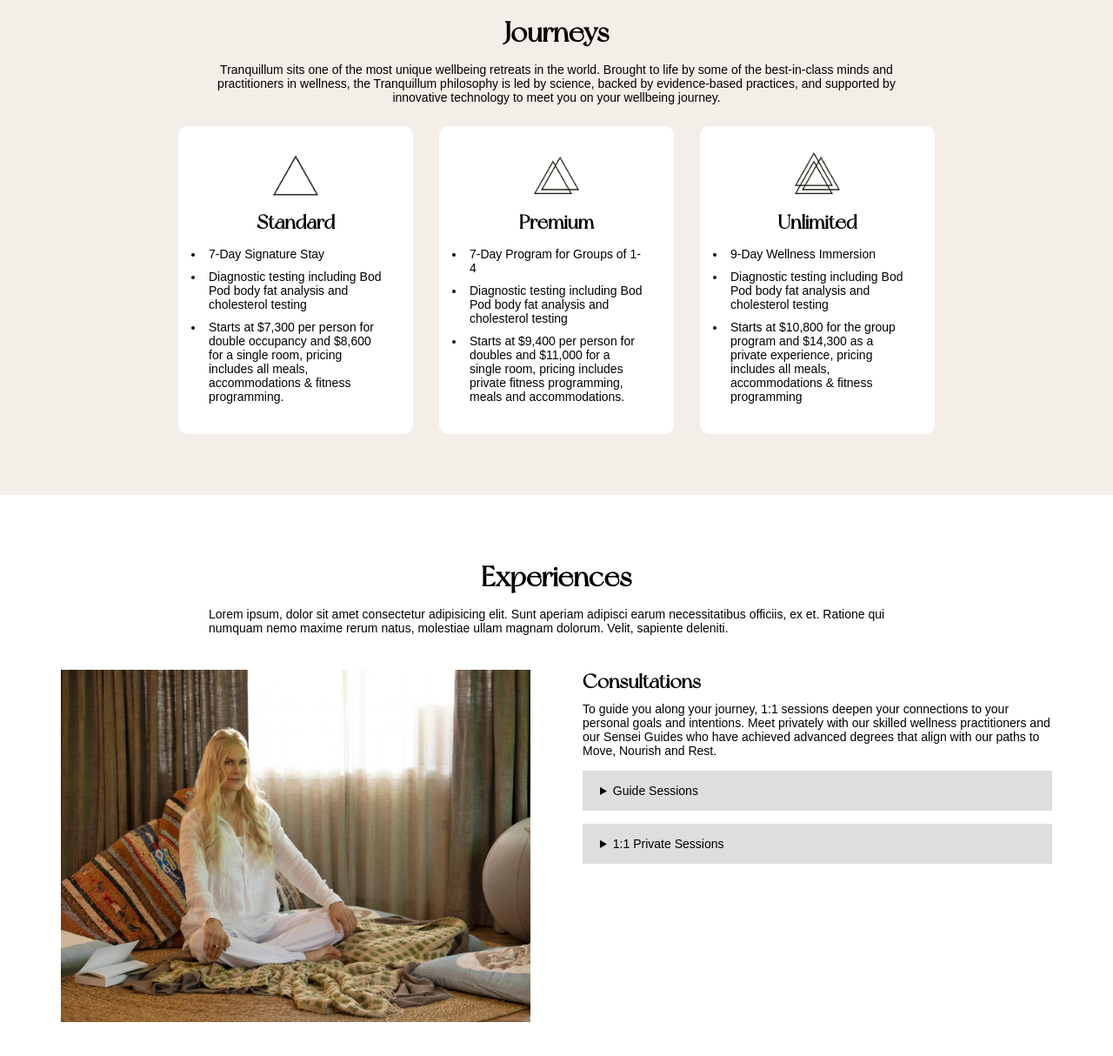
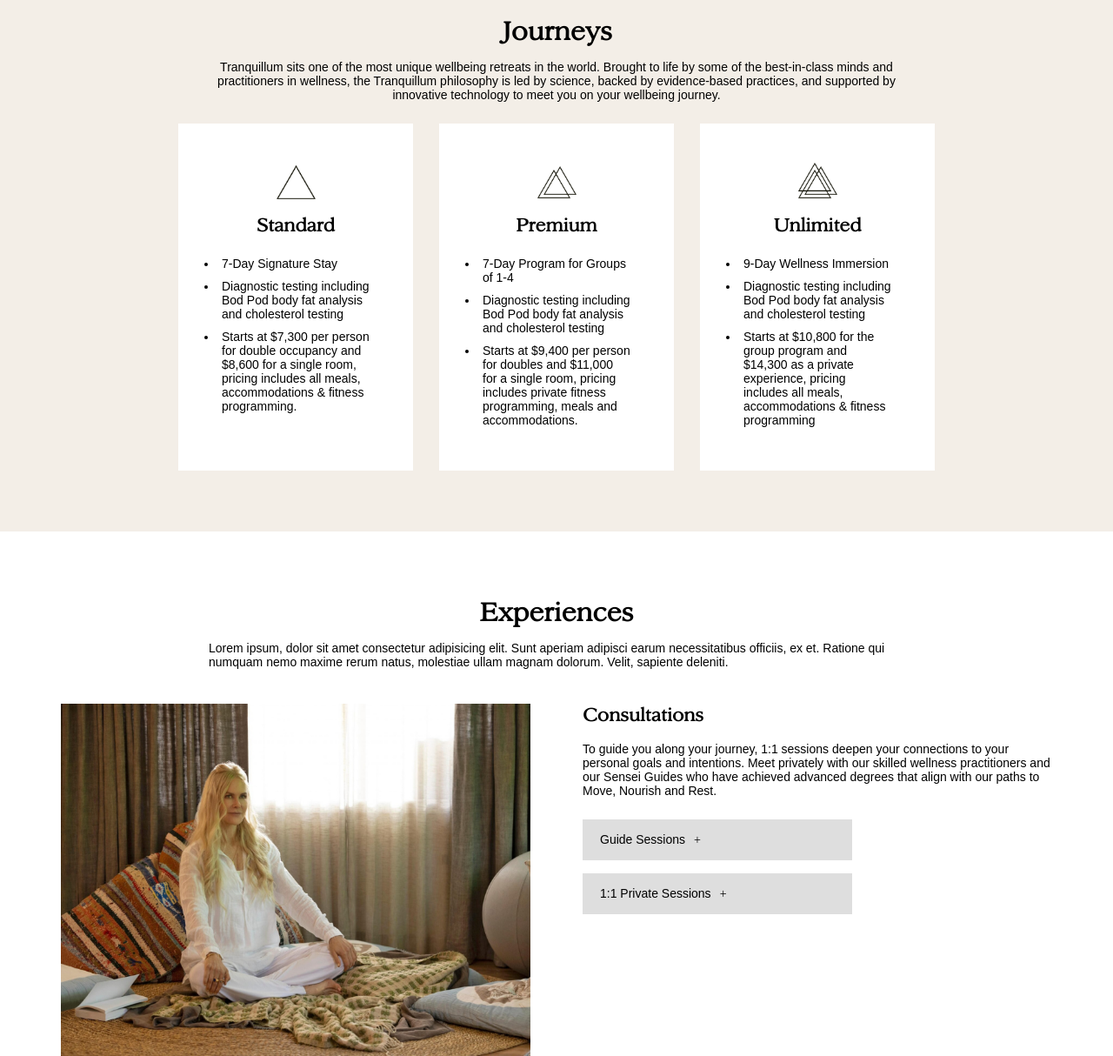
Before and after one commit to sgrivas/project2_grivas_sabrina, a plain HTML site: page retreat.html in a window 1280 px wide. Shown: the part 707-1921 px from the top of the page at 87% size. Drawn offline with nearby package versions, Linux system fonts and the light colour scheme; a web font is replaced by a local one.

Commit message:
added new font

```diff
--- a/css/styles.css
+++ b/css/styles.css
@@ -3,8 +3,8 @@
    padding: 0;
 }
 @font-face {
-    font-family: newyork;
-    src: url(../fonts/NewYork.otf);
+    font-family: sanford;
+    src: url(../fonts/Sanford-0103_demo.ttf);
 }
 body{
     background: white;
@@ -12,7 +12,7 @@
 h1,
 h2,
 h3{
-    font-family: newyork, sans-serif;
+    font-family: sanford, sans-serif;
 }
 p,
 a,
@@ -25,7 +25,7 @@
 }
 h1{
     color: white;
-    font-size: 2.7em;
+    font-size: 3.3em;
     padding-bottom: 30px;
 }
 h2{
@@ -34,7 +34,7 @@
 }
 h3{
     font-size: 1.4em;
-    padding-bottom: 10px;
+    padding-bottom: 18px;
 }
 ::selection {
     background: #DEDEDE;
@@ -208,6 +208,9 @@
 .one-column{
     padding: 20px 10px;
 }
+.one-column p{
+    padding-bottom: 10px;
+}
 .view-more-button {
     padding: 0.625em 1.875em;
     border: solid 1px #16160a;
@@ -347,8 +350,7 @@
     background-color: white;
     padding: 30px;
     box-sizing: border-box;
-    border-radius: 10px;
-    margin: 5px;
+    margin: 10px 0;
 }
 .journey-box img{
     max-width: 25%;
@@ -369,6 +371,20 @@
 .middle-text h2{
     text-align: center;
 }
+summary:hover {
+    cursor: pointer;
+}
+details > summary {
+    list-style: none;
+  }
+details > summary::-webkit-details-marker {
+    display: none;
+}
+summary::after{
+    content: "\2b";
+    font-family: 'Font Awesome 5 Free';
+    margin-left: 10px;
+}
 details {
     background: #DEDEDE;
     padding: 15px 20px;
@@ -376,6 +392,9 @@
 }
 details p {
     padding: 15px 25px 10px;
+}
+details[open] summary::after {
+    content: "\2d";
 }
 .last{
     background-color: #DEDEDE;
@@ -601,4 +620,10 @@
     .slider{
         max-width: 900px;
     }
+    details{
+        width: 50%;
+    }
+    .journey-box{
+        padding: 45px;
+    }
 }
```
Also changed, not shown: index.html (+1 -0 lines), fonts/NewYork.otf (deleted), fonts/Sanford-0103_demo.ttf (added).
